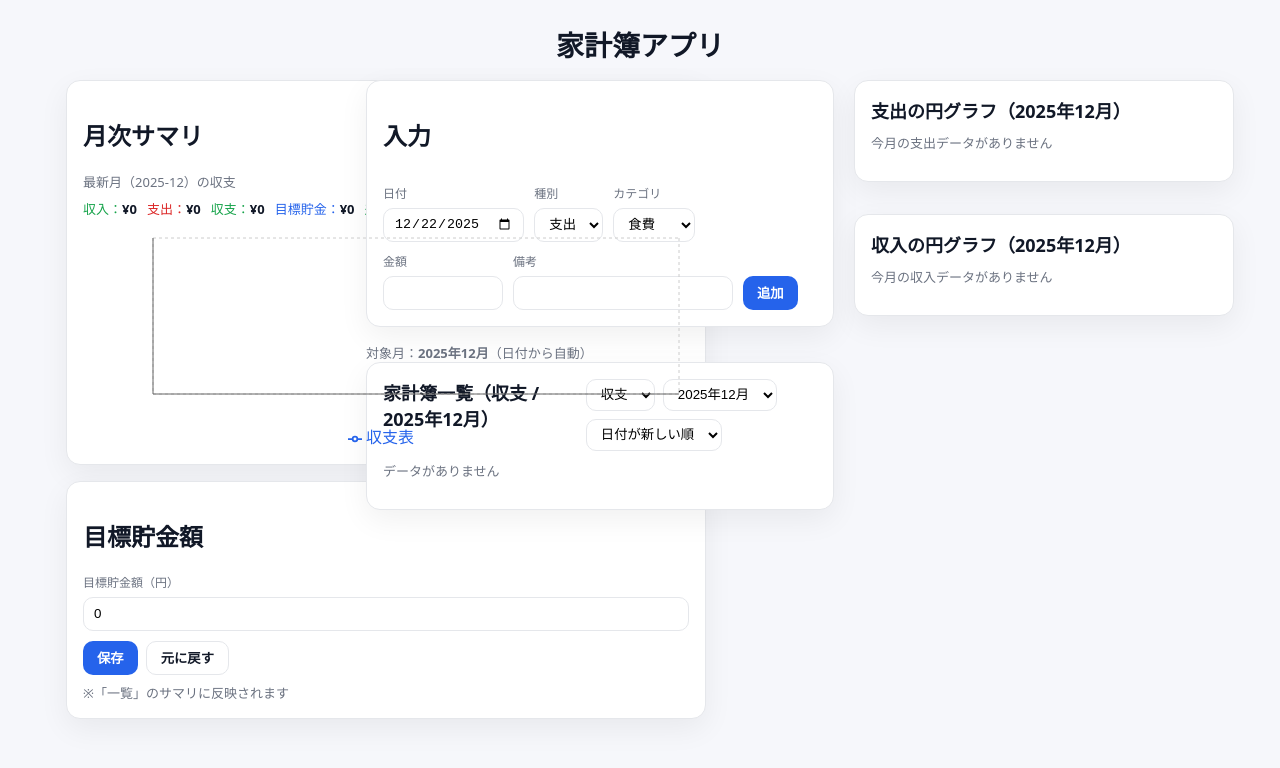
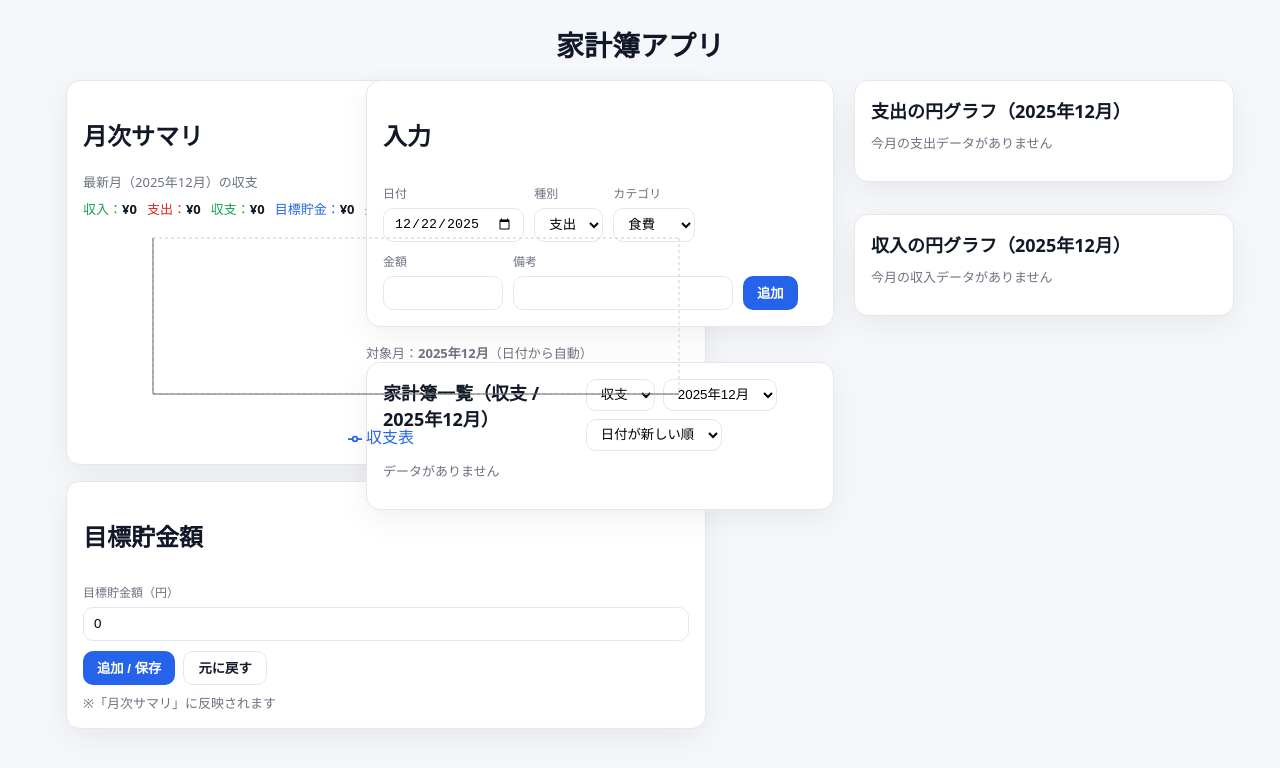
Before and after one commit to shinshinshintaro/household_app, a React (Vite) app: page / in a window 1280 px wide. Shown: the top 768 px of the page. Built offline with nearby package versions, Linux system fonts and the light colour scheme.

Commit message:
12230300作業

```diff
--- a/src/components/TargetSavingsCard.tsx
+++ b/src/components/TargetSavingsCard.tsx
@@ -1,4 +1,4 @@
-import { useState } from 'react'
+import { useEffect, useState } from 'react'
 
 type Props = {
   initialValue: number
@@ -6,23 +6,28 @@ type Props = {
 }
 
 export const TargetSavingsCard = ({ initialValue, onSave }: Props) => {
-  const [input, setInput] = useState<string>(String(initialValue))
+  const [input, setInput] = useState(String(initialValue))
+
+  useEffect(() => {
+    setInput(String(initialValue))
+  }, [initialValue])
 
   return (
     <div className="card">
       <h2>目標貯金額</h2>
 
       <div className="field" style={{ marginTop: 8 }}>
-        <label>目標貯金額（円）</label>
+        <label className="subText">目標貯金額（円）</label>
         <input
           className="input"
           value={input}
           onChange={e => setInput(e.target.value)}
           inputMode="numeric"
+          placeholder="例: 300000"
         />
       </div>
 
-      <div style={{ marginTop: 10, display: 'flex', gap: 8 }}>
+      <div style={{ display: 'flex', gap: 8, marginTop: 10 }}>
         <button
           className="button"
           onClick={() => {
@@ -30,7 +35,7 @@ export const TargetSavingsCard = ({ initialValue, onSave }: Props) => {
             if (ok) alert('目標貯金額を保存しました')
           }}
         >
-          保存
+          追加 / 保存
         </button>
 
         <button className="button buttonGhost" onClick={() => setInput(String(initialValue))}>
@@ -39,7 +44,7 @@ export const TargetSavingsCard = ({ initialValue, onSave }: Props) => {
       </div>
 
       <div className="subText" style={{ marginTop: 8 }}>
-        ※「一覧」のサマリに反映されます
+        ※「月次サマリ」に反映されます
       </div>
     </div>
   )
--- a/src/components/home/AccountsPanel.tsx
+++ b/src/components/home/AccountsPanel.tsx
@@ -1,19 +1,23 @@
 import type { Account } from '../../types/Account'
 import type { MonthKey, SortKey, ViewMode } from '../../selectors/accountSelectors'
 import { formatMonthJP, getRowKey } from '../../selectors/accountSelectors'
+
+type Totals = { income: number; expense: number; balance: number }
 
 type Props = {
   modeLabel: string
   periodLabel: string
 
+  totals: Totals
+
   viewMode: ViewMode
   setViewMode: (v: ViewMode) => void
 
   monthKey: MonthKey
-  setMonthKey: (m: MonthKey) => void
+  setMonthKey: (v: MonthKey) => void
 
   sortKey: SortKey
-  setSortKey: (s: SortKey) => void
+  setSortKey: (v: SortKey) => void
 
   monthOptions: string[]
   visibleAccounts: Account[]
@@ -22,7 +26,7 @@ type Props = {
   onDelete: (a: Account) => void
 }
 
-export function AccountsPanel({
+export const AccountsPanel = ({
   modeLabel,
   periodLabel,
   viewMode,
@@ -35,13 +39,15 @@ export function AccountsPanel({
   visibleAccounts,
   onEdit,
   onDelete,
-}: Props) {
+}: Props) => {
   return (
     <div className="card">
       <div className="listHeader">
         <div className="listHeaderLeft">
-          <h2>家計簿一覧（{modeLabel} / {periodLabel}）</h2>
-          {/* ②：ここにあったサマリ表示は削除（→ 月次サマリへ移動） */}
+          <h2>
+            家計簿一覧（{modeLabel} / {periodLabel}）
+          </h2>
+          {/* ②：ここにあった summaryRow は削除して月次サマリへ */}
         </div>
 
         <div className="controls">
@@ -75,25 +81,22 @@ export function AccountsPanel({
         <ul className="list">
           {visibleAccounts.map((a, index) => (
             <li key={getRowKey(a, index)} className="row">
-              {/* ①：日付を「種別とカテゴリの間」にする */}
-              <div className="rowLeft">
+              <div>
                 <span className={`badge ${a.type === 'EXPENSE' ? 'badgeExpense' : 'badgeIncome'}`}>
                   {a.type === 'EXPENSE' ? '支出' : '収入'}
                 </span>
               </div>
 
-              <div className="rowMid">
-                <div className="subText">{a.date}</div>
-                <div>
-                  <b>{a.category}</b>
-                  {a.memo && <div className="subText">メモ: {a.memo}</div>}
-                </div>
+              {/* 日付は「種別とカテゴリの間」 */}
+              <div className="subText">{a.date}</div>
+
+              <div>
+                <b>{a.category}</b>
+                {a.memo && <div className="subText">メモ: {a.memo}</div>}
               </div>
 
               <div className="rowRight">
                 <div className="amount">¥{a.amount.toLocaleString()}</div>
-
-                {/* ②：金額の右側にボタン（CSSで横並びにしてね。今のあなたのCSSなら大丈夫なはず） */}
                 <div className="rowActions">
                   <button className="miniBtn" onClick={() => onEdit(a)}>
                     編集
--- a/src/components/home/MonthlySummary.tsx
+++ b/src/components/home/MonthlySummary.tsx
@@ -47,19 +47,29 @@ export const MonthlySummaryCard = ({
       <h2>月次サマリ</h2>
 
       <div className="subText" style={{ marginBottom: 8 }}>
-        最新月（{titleMonthKey}）の収支
+        最新月（{formatMonthJP(titleMonthKey)}）の収支
       </div>
 
-      {/* ②：ここに移植（色・フォントはクラスで維持する想定） */}
+      {/* ②：一覧側から移設（色・フォントはクラスで維持） */}
       <div className="summaryRow" style={{ marginBottom: 10 }}>
-        <span className="summaryItem summaryGreen">収入：<b>{yen(income)}</b></span>
-        <span className="summaryItem summaryRed">支出：<b>{yen(expense)}</b></span>
-        <span className={`summaryItem ${balanceClass}`}>収支：<b>{yen(balance)}</b></span>
-        <span className="summaryItem summaryBlue">目標貯金：<b>{yen(targetSavings)}</b></span>
-        <span className={`summaryItem ${diffClass}`}>差：<b>{yen(diff)}</b></span>
+        <span className="summaryItem summaryGreen">
+          収入：<b>{yen(income)}</b>
+        </span>
+        <span className="summaryItem summaryRed">
+          支出：<b>{yen(expense)}</b>
+        </span>
+        <span className={`summaryItem ${balanceClass}`}>
+          収支：<b>{yen(balance)}</b>
+        </span>
+        <span className="summaryItem summaryBlue">
+          目標貯金：<b>{yen(targetSavings)}</b>
+        </span>
+        <span className={`summaryItem ${diffClass}`}>
+          差：<b>{yen(diff)}</b>
+        </span>
       </div>
 
-      {/* ③④⑤：¥付き、細め、鮮やか、凡例、折れ線 */}
+      {/* ③④⑤：¥付き・折れ線・細め・鮮やか・凡例に「収支表」 */}
       <div style={{ width: '100%', height: 220 }}>
         <ResponsiveContainer>
           <LineChart data={chartData} margin={{ top: 10, right: 10, left: 10, bottom: 0 }}>
@@ -76,7 +86,7 @@ export const MonthlySummaryCard = ({
               dataKey="balance"
               name="収支表" // ⑤
               stroke="#2563eb" // ④（鮮やか）
-              strokeWidth={2}   // ④（太すぎ防止）
+              strokeWidth={2} // ④（太すぎ防止）
               dot={{ r: 2 }}
               activeDot={{ r: 5 }}
             />
--- a/src/index.css
+++ b/src/index.css
@@ -32,6 +32,8 @@ body {
   font-weight: 800;
   margin: 0 0 16px;
 }
+
+.titleCenter{ text-align: center; }
 
 .layout {
   display: grid;
--- a/src/pages/Home.tsx
+++ b/src/pages/Home.tsx
@@ -4,11 +4,9 @@ import { useAccounts } from '../hooks/useAccounts'
 import { useFilters } from '../hooks/useFilters'
 import { useTargetSavings } from '../hooks/useTargetSavings'
 import * as S from '../selectors/accountSelectors'
-
 import { EntryForm } from '../components/home/EntryForm'
 import { AccountsPanel } from '../components/home/AccountsPanel'
 import { PiePanel } from '../components/PiePanel'
-
 import { MonthlySummaryCard } from '../components/home/MonthlySummary'
 import { TargetSavingsCard } from '../components/TargetSavingsCard'
 
@@ -49,8 +47,6 @@ export const Home = () => {
   const accountsByMode = useMemo(() => S.selectAccountsByMode(accountsByPeriod, viewMode), [accountsByPeriod, viewMode])
   const visibleAccounts = useMemo(() => S.selectVisibleAccounts(accountsByMode, sortKey), [accountsByMode, sortKey])
 
-  const totals = useMemo(() => S.selectTotals(accountsByPeriod), [accountsByPeriod])
-
   const expensePieData = useMemo(() => S.selectPieData(accountsByPeriod, 'EXPENSE'), [accountsByPeriod])
   const expenseTotal = useMemo(() => S.selectTotalFromPie(expensePieData), [expensePieData])
   const incomePieData = useMemo(() => S.selectPieData(accountsByPeriod, 'INCOME'), [accountsByPeriod])
@@ -64,7 +60,6 @@ export const Home = () => {
     [accounts, summaryMonthKey],
   )
   const summaryTotals = useMemo(() => S.selectTotals(accountsForSummaryMonth), [accountsForSummaryMonth])
-
   const monthly = useMemo(() => S.selectMonthlyBalances(accounts), [accounts])
 
   const onResetDraft = () => setDraft(prev => ({ ...prev, amount: '', memo: '' }))
@@ -101,7 +96,7 @@ export const Home = () => {
 
   return (
     <div className="container">
-      {/* ①：中央寄せ（CSS触らずに確実に効かせる） */}
+      {/* ①：確実に中央寄せ（CSSに依存しない） */}
       <h1 className="title" style={{ textAlign: 'center' }}>
         家計簿アプリ
       </h1>
@@ -122,7 +117,7 @@ export const Home = () => {
         </div>
 
         {/* 中央：入力＋一覧 */}
-        <div className="middle">
+        <div className="center">
           <EntryForm
             draft={draft}
             setDraft={setDraft}
@@ -144,6 +139,7 @@ export const Home = () => {
           <AccountsPanel
             modeLabel={modeLabel}
             periodLabel={periodLabel}
+            totals={{ income: 0, expense: 0, balance: 0 }} // ※ AccountsPanel側から summaryRow消したので実質未使用
             viewMode={viewMode}
             setViewMode={setViewMode}
             monthKey={monthKey}
--- a/src/selectors/accountSelectors.ts
+++ b/src/selectors/accountSelectors.ts
@@ -3,6 +3,14 @@ import type { Account } from '../types/Account'
 export type SortKey = 'date-desc' | 'date-asc' | 'amount-desc' | 'amount-asc'
 export type ViewMode = 'BALANCE' | 'INCOME' | 'EXPENSE'
 export type MonthKey = 'ALL' | string // 'YYYY-MM' or ALL
+
+// 月次サマリ用
+export type MonthlyBalancePoint = {
+  monthKey: string
+  income: number
+  expense: number
+  balance: number
+}
 
 // YYYY-MM -> 2025年12月
 export const formatMonthJP = (m: string) => {
@@ -32,6 +40,19 @@ export const selectMonthOptions = (accounts: Account[], draftDate: string) => {
     }
   }
   return Array.from(set).sort((a, b) => (a < b ? 1 : -1))
+}
+
+export const selectLatestMonthKey = (accounts: Account[], draftDate: string) => {
+  const months = new Set<string>()
+  months.add(draftDate.slice(0, 7))
+  for (const a of accounts) {
+    if (typeof (a as any)?.date === 'string' && (a as any).date.length >= 7) {
+      months.add((a as any).date.slice(0, 7))
+    }
+  }
+  const arr = Array.from(months)
+  arr.sort((a, b) => (a < b ? 1 : -1)) // desc
+  return arr[0] ?? draftDate.slice(0, 7)
 }
 
 export const selectAccountsByPeriod = (accounts: Account[], monthKey: MonthKey) => {
@@ -79,36 +100,20 @@ export const selectTotalFromPie = (pieData: { name: string; value: number }[]) =
   return pieData.reduce((sum, d) => sum + d.value, 0)
 }
 
-/** ★追加：存在する最新の月(YYYY-MM)を返す */
-export const selectLatestMonthKey = (accounts: Account[], fallbackDate: string): string => {
-  const months = new Set<string>()
-  months.add(fallbackDate.slice(0, 7))
-  for (const a of accounts) {
-    if (typeof a.date === 'string' && a.date.length >= 7) months.add(a.date.slice(0, 7))
-  }
-  return Array.from(months).sort((a, b) => (a < b ? 1 : -1))[0]
-}
-
-/** ★追加：月ごとの「収入/支出/収支」を返す（折れ線用） */
-export type MonthlyBalancePoint = {
-  monthKey: string // YYYY-MM
-  income: number
-  expense: number
-  balance: number
-}
-
+// 月ごとの収支（折れ線用）
 export const selectMonthlyBalances = (accounts: Account[]): MonthlyBalancePoint[] => {
   const map = new Map<string, { income: number; expense: number }>()
   for (const a of accounts) {
-    const mk = a.date.slice(0, 7)
-    const cur = map.get(mk) ?? { income: 0, expense: 0 }
+    const monthKey = a.date.slice(0, 7)
+    const cur = map.get(monthKey) ?? { income: 0, expense: 0 }
     if (a.type === 'INCOME') cur.income += a.amount
     if (a.type === 'EXPENSE') cur.expense += a.amount
-    map.set(mk, cur)
+    map.set(monthKey, cur)
   }
 
+  // 古い→新しい（折れ線はこの方が自然）
   return Array.from(map.entries())
-    .sort((a, b) => (a[0] < b[0] ? -1 : 1)) // 古い→新しい（折れ線は左から時系列が見やすい）
+    .sort((a, b) => (a[0] < b[0] ? -1 : 1))
     .map(([monthKey, v]) => ({
       monthKey,
       income: v.income,
```
